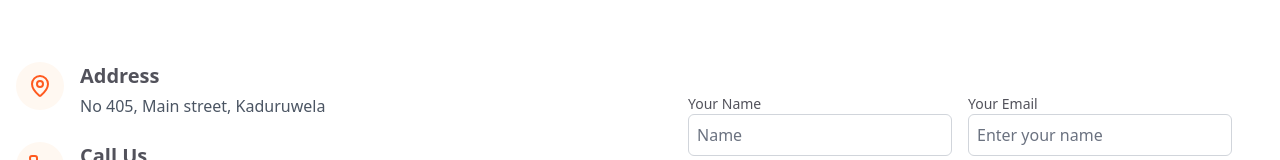
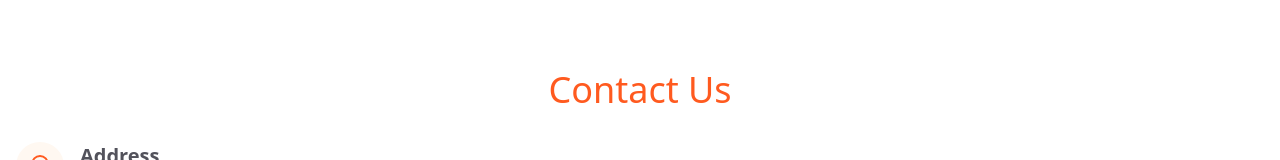
Before and after one commit to SuperAdmin011/SemicolanWebsite, a React (Vite) app: page / in a window 1280 px wide. Shown: the part 1750-1910 px from the top of the page. Built offline with nearby package versions, Linux system fonts and the light colour scheme.

Commit message:
contact page updated

```diff
--- a/src/components/Contact.jsx
+++ b/src/components/Contact.jsx
@@ -3,7 +3,10 @@ import { MapPin, Phone, Mail } from "lucide-react";
 
 function Contact() {
     return (
-        <div className="container mx-auto px-4 py-12">
+        <div className="container mx-auto px-4 py-6">
+            <h2 className="text-4xl text-orange-500  text-center my-8">
+                Contact Us
+            </h2>
             <div className="grid gap-8 lg:grid-cols-2">
                 {/* Contact Information */}
                 <div className="space-y-6">
```
Also changed, not shown: src/components/Footer.jsx (added).
